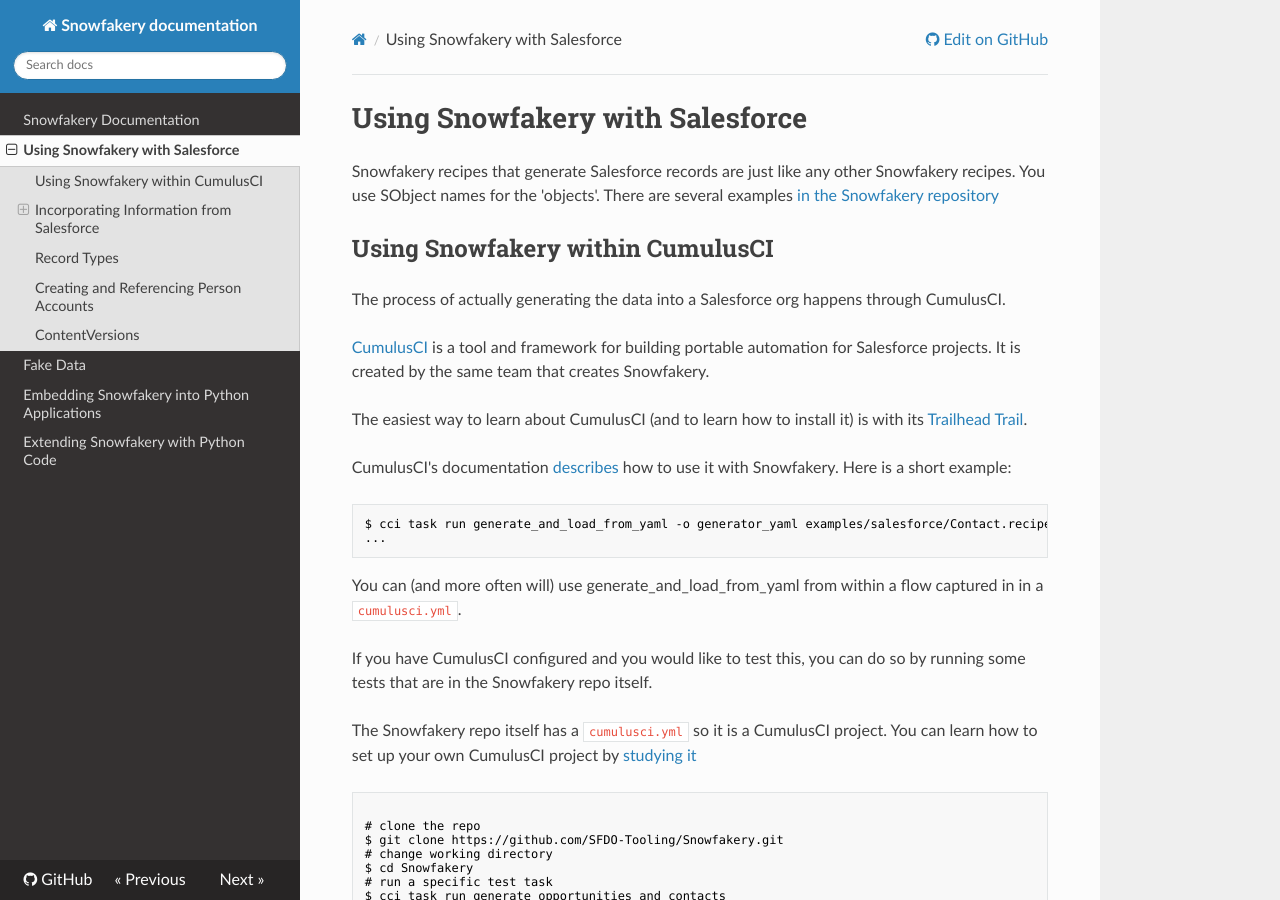
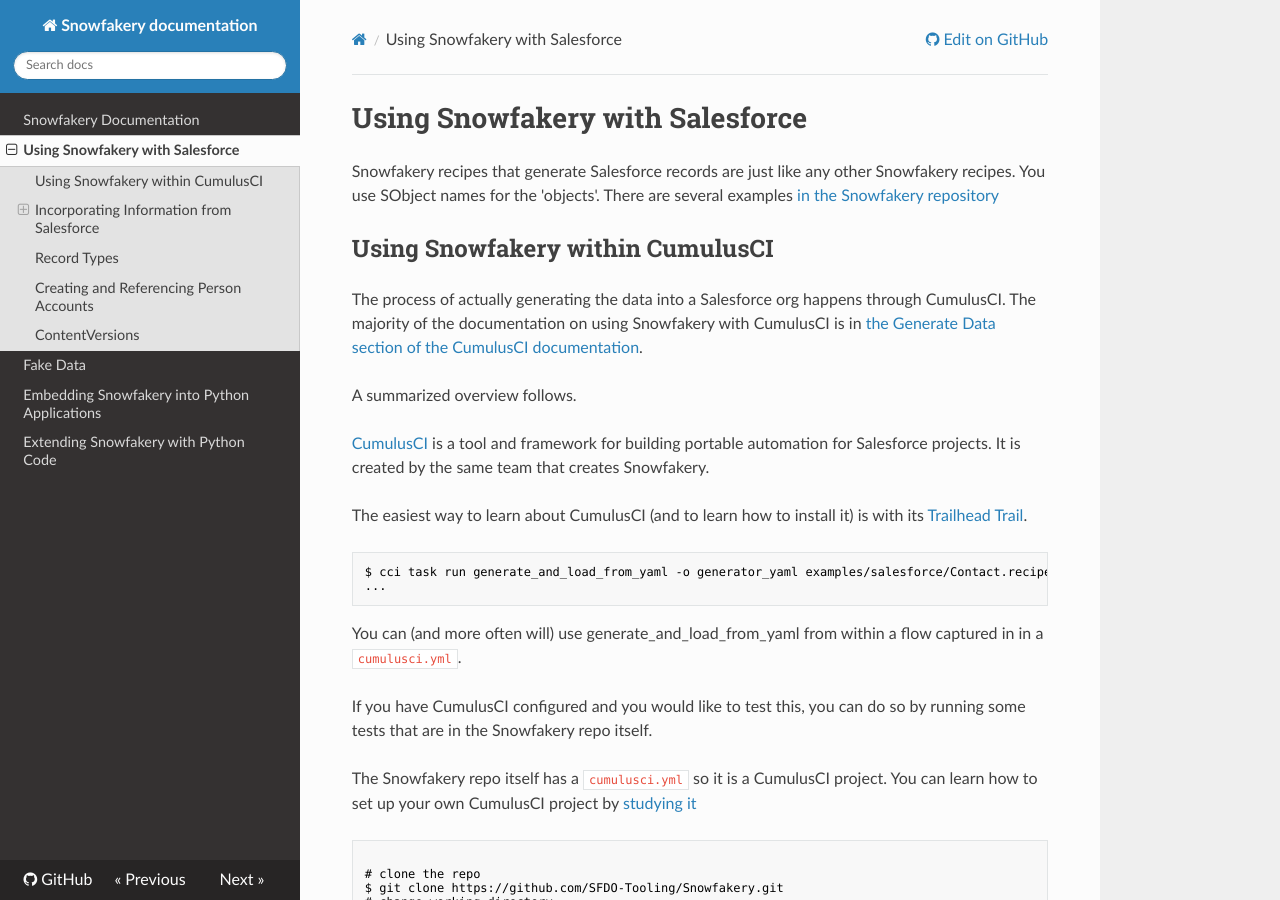
Before and after one commit to SFDO-Tooling/Snowfakery, an MkDocs documentation site: the page built from docs/salesforce.md, in a window 1280 px wide and 900 px high. Built offline with MkDocs 1.6.1, drawn with Linux system fonts in a browser that asks for light colours; nearby versions of some CDN libraries.

Commit message:
More prominent link to SF Docs

````diff
--- a/docs/salesforce.md
+++ b/docs/salesforce.md
@@ -7,7 +7,11 @@
 ## Using Snowfakery within CumulusCI
 
 The process of actually generating the data into a Salesforce
-org happens through CumulusCI.
+org happens through CumulusCI. The majority of the documentation
+on using Snowfakery with CumulusCI is in
+[the Generate Data section of the CumulusCI documentation](https://cumulusci.readthedocs.io/en/latest/data.html?highlight=snowfakery#generate-fake-data).
+
+A summarized overview follows.
 
 [CumulusCI](http://www.github.com/SFDO-Tooling/CumulusCI) is a
 tool and framework for building portable automation for
@@ -17,8 +21,6 @@
 The easiest way to learn about CumulusCI (and to learn how to
 install it) is with its [Trailhead Trail](https://trailhead.salesforce.com/en/content/learn/trails/build-applications-with-cumulusci).
 
-CumulusCI's documentation [describes](https://cumulusci.readthedocs.io/en/latest/data.html?highlight=snowfakery#generate-fake-data)
-how to use it with Snowfakery. Here is a short example:
 
 ```s
 $ cci task run generate_and_load_from_yaml -o generator_yaml examples/salesforce/Contact.recipe.yml -o num_records 300 -o num_records_tablename Contact --org qa
````
